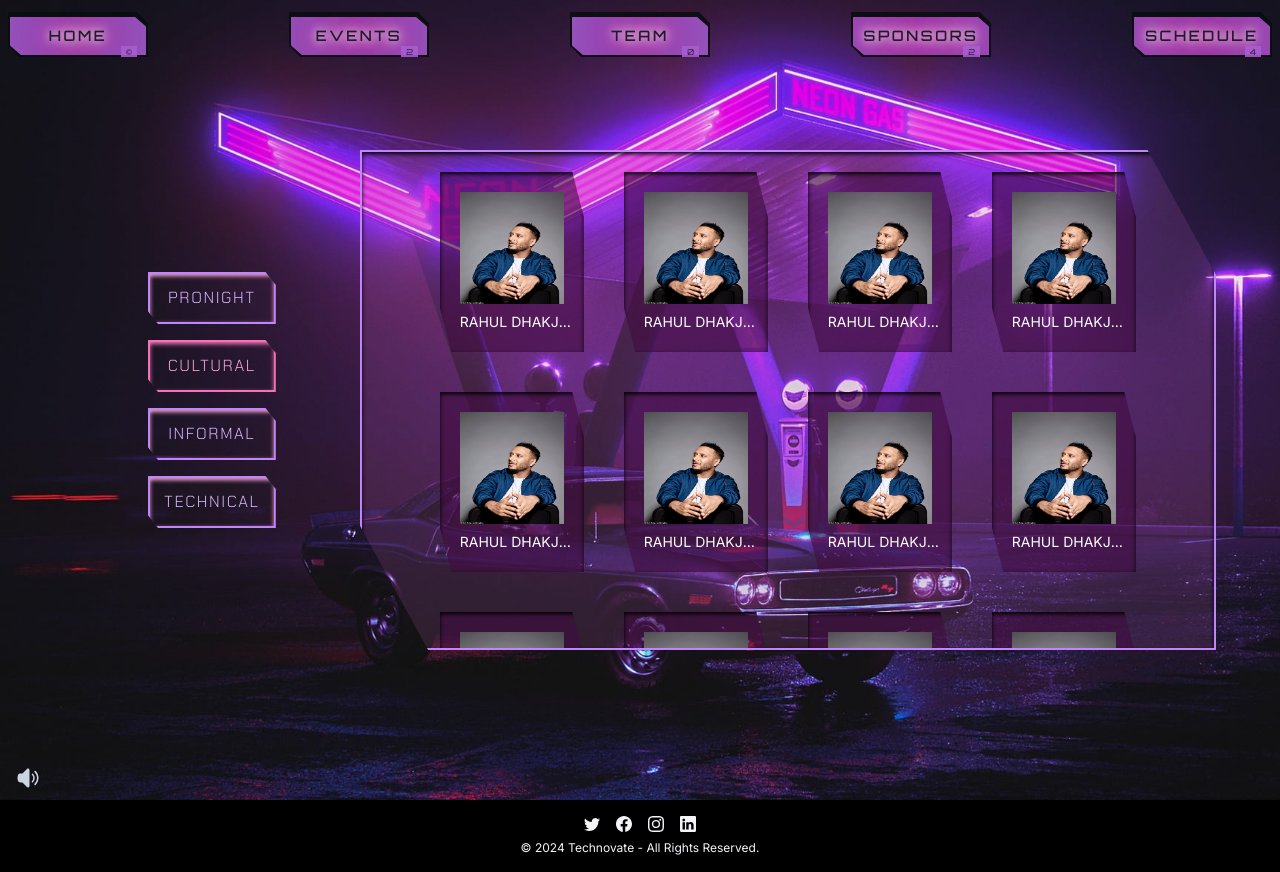
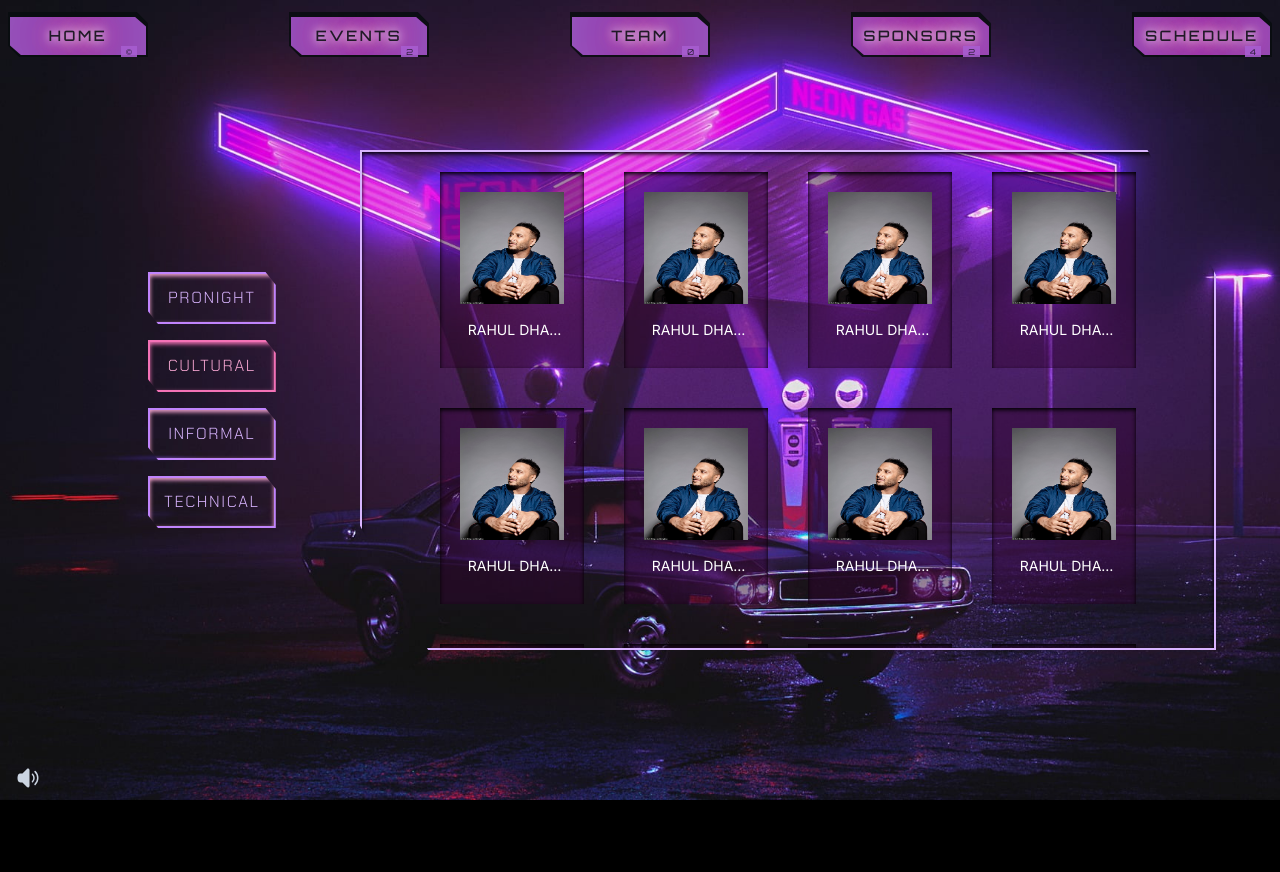
Before and after one commit to Deepesh76780/technovate2k23, a Next.js app: page /event/cultural in a window 1280 px wide. After the commit the page ends 800 px from the top, so only its background shows below. Built offline with nearby package versions, Linux system fonts and the light colour scheme; a web font is replaced by a local one.

Commit message:
remove footer from other pages

```diff
--- a/src/app/components/backgroundAudio.jsx
+++ b/src/app/components/backgroundAudio.jsx
@@ -1,3 +1,4 @@
+"use client"
 import React, { useRef, useState, useEffect } from "react";
 import { SpeakerWaveIcon } from "@heroicons/react/24/solid";
 import { SpeakerXMarkIcon } from "@heroicons/react/24/solid";
--- a/src/app/components/footer.jsx
+++ b/src/app/components/footer.jsx
@@ -2,7 +2,6 @@
 import React from 'react'
 import Link from 'next/link'
 import { BsTwitter, BsFacebook, BsInstagram,BsLinkedin } from 'react-icons/bs'
-import Audio from "../components/backgroundAudio";
 
 
 export default function Footer() {
@@ -17,7 +16,6 @@ export default function Footer() {
       <div className="flex flex-col items-center justify-center">
         <p className="text-slate-100 text-xs">© 2024 Technovate - All Rights Reserved.</p>
       </div>
-      <Audio />
     </footer>
   )
 }
--- a/src/app/event/components/eventCardBox.jsx
+++ b/src/app/event/components/eventCardBox.jsx
@@ -10,7 +10,7 @@ import Link from 'next/link'
 export default function EventCard({navigateUrl,eventName}) {
   return (
     <Link href={`/event/${navigateUrl}`}>
-    <Card className="card bg-[#400c4097]  text-center shadow-inner shadow-black p-5 w-36 hover:scale-105  hover:bg-[#00000038]  cursor-pointer transition-all duration-300">
+    <Card className="bg-[#3104316e]  text-center shadow-inner shadow-black p-5 w-36 hover:scale-105    cursor-pointer transition-all duration-300">
         <Image
           src={"/star_images/ash_king.jpg"}
           width={1000}
@@ -18,7 +18,7 @@ export default function EventCard({navigateUrl,eventName}) {
           className='w-full h-28'
           alt={"jai shree ram"}
         />
-      <CardFooter className="text-center mx-auto mt-2 uppercase text-sm w-28">
+      <CardFooter className="text-center mx-auto mt-2 uppercase text-sm w-28   p-2">
         <p className='truncate'>
          {eventName}
         </p>
--- a/src/app/event/layout.jsx
+++ b/src/app/event/layout.jsx
@@ -26,7 +26,7 @@ export default function EventLayout(props) {
       <main className=" flex flex-col min-h-screen items-center justify-between overflow-x-hidden p-16">
         <div className="flex flex-row relative z-1 h-full w-full my-auto">
           <LandingPage/>
-         <div className={`card shadow-inner border-2 border-purple-400 shadow-black lg:h-[400px] xl:h-[500px] ${overflow} text-white p-5 w-full  bg-[#bf5dbf29]`}>
+         <div className={`card shadow-inner border-2 border-purple-300 shadow-black lg:h-[400px] xl:h-[500px] ${overflow} text-white p-5 w-full`}>
           {props.children}
           </div>
         </div>
--- a/src/app/layout.jsx
+++ b/src/app/layout.jsx
@@ -1,6 +1,8 @@
 import "../styles/globals.css";
 import { Inter } from "next/font/google";
-import Footer from "./components/footer";
+import Audio from "./components/backgroundAudio";
+
+
 
 const inter = Inter({ subsets: ["latin"] });
 
@@ -14,7 +16,7 @@ export default function RootLayout(props) {
     <html lang="en">
       <body className={inter.className}>
         {props.children}
-        <Footer/>
+        <Audio />
       </body>
     </html>
   );
--- a/src/app/page.jsx
+++ b/src/app/page.jsx
@@ -3,11 +3,12 @@ import LandingPage from "./pages/landingPage";
 import AboutUsPage from "./pages/aboutUsPage";
 import IntroVideo from "./pages/introVideo";
 import AboutEvent from "./pages/aboutEvent"
+import Footer from "./components/footer";
+
 
 
 export default async function Home() {
 
-  // await new Promise((resolve)=>{setTimeout(resolve, 2000)})
 
   return (
         <main className="flex flex-col min-h-screen items-center justify-between overflow-x-hidden">
@@ -15,6 +16,7 @@ export default async function Home() {
           <AboutUsPage />
           <IntroVideo />
           <AboutEvent />
+          <Footer/>
         </main>
   );
 }
--- a/src/app/team/components/playerCard.jsx
+++ b/src/app/team/components/playerCard.jsx
@@ -2,7 +2,6 @@ import React from 'react'
 import {
   Card,
   CardFooter,
-  CardHeader,
 } from "@/components/ui/card"
 import Image from 'next/image'
 import Link from 'next/link'
@@ -11,7 +10,7 @@ import Link from 'next/link'
 export default function PlayerCard({navigateUrl,playerTask}) {
   return (
     <Link href={`/event/${navigateUrl}`}>
-    <Card className="text-center shadow-xl shadow-cyan-500 p-1 w-44 hover:scale-105  hover:shadow-cyan-400  cursor-pointer transition-all duration-300">
+    <Card className="text-center shadow-md overflow-hidden  border-2  w-44 hover:scale-105 cursor-pointer transition-all duration-300">
         <Image
           src={"/star_images/ash_king.jpg"}
           width={1000}
@@ -19,7 +18,7 @@ export default function PlayerCard({navigateUrl,playerTask}) {
           className='w-full h-full'
           alt={"jai shree ram"}
         />
-      <CardFooter className="mx-auto mt-2 uppercase bg-cyan-200 p-1 text-sm w-full">
+      <CardFooter className="mx-auto uppercase bg-cyan-200 p-1 text-sm w-full">
         <p className='truncate mx-auto'>
          {playerTask}
         </p>
--- a/src/app/team/layout.jsx
+++ b/src/app/team/layout.jsx
@@ -17,7 +17,7 @@ export default function EventLayout({ children }) {
       <Navbar bgcolor={"bg-[#40d0db]"} />
       <main className=" flex flex-col min-h-screen justify-between h-full w-full overflow-x-hidden pt-16 p-5">
           <div className="relative z-1 h-[70vh] w-[40%] my-auto">
-              <div className='p-5 card h-full w-full border-2 border-cyan-200 flex flex-row flex-wrap overflow-auto custom gap-10 justify-center'>
+              <div className='p-5 card h-full w-full border-2 shadow-inner shadow-cyan-200 border-cyan-200 flex flex-row flex-wrap overflow-auto custom gap-10 justify-center'>
               {children}
               </div>
           </div>
```
